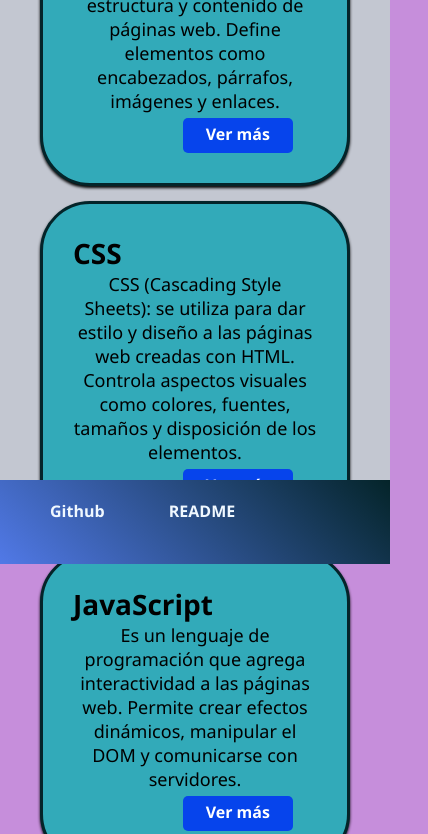
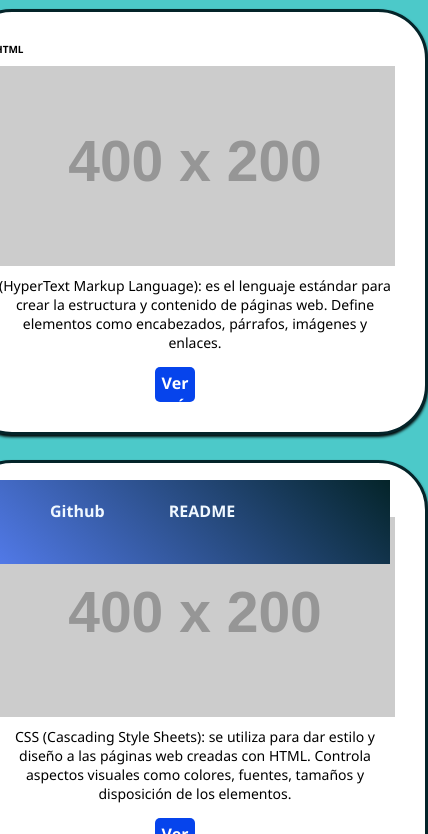
Before and after one commit to Eduard-arv/web-moderna, a plain HTML site: page index.html in a window 390 px wide. Shown: the part 280-1114 px from the top of the page, 428 px wide, since content can reach past the window. Drawn offline with Linux system fonts and the light colour scheme; placeholder pictures from the web are drawn by us.

Commit message:
creación del Lab03

```diff
--- a/index.html
+++ b/index.html
@@ -15,10 +15,12 @@
   </nav>
 
   <main>
+
+    <div class="cards">
       <h1>La Web Moderna</h1>
-
       <section class="container">
         <h2>HTML</h2>
+        <img src="https://placehold.co/400x200" alt="imagen-1">
         <P> (HyperText Markup Language): es el lenguaje estándar para crear la estructura y contenido de páginas web.
         Define elementos como encabezados, párrafos, imágenes y enlaces.</P>
         <a href="https://developer.mozilla.org/es/docs/Web/HTML" target="_blank" class="button">Ver más</a>
@@ -26,6 +28,7 @@
 
       <section class="container">
         <h2>CSS</h2>
+        <img src="https://placehold.co/400x200" alt="imagen-2">
         <P>CSS (Cascading Style Sheets): se utiliza para dar estilo y diseño a las páginas web creadas con HTML. Controla
         aspectos visuales como colores, fuentes, tamaños y disposición de los elementos.</P>
         <a href="https://developer.mozilla.org/es/docs/Web/CSS" target="_blank" class="button">Ver más</a>
@@ -33,16 +36,19 @@
 
       <section class="container">
         <h2>JavaScript</h2>
+        <img src="https://placehold.co/400x200" alt="imagen-3">
         <P>Es un lenguaje de programación que agrega interactividad a las páginas web. Permite crear efectos dinámicos, manipular el DOM y comunicarse con servidores.</P>
         <a href="https://developer.mozilla.org/es/docs/Web/JavaScript" target="_blank" class="button">Ver más</a>
       </section>
 
       <section class="container">
         <h2>HTTP</h2>
+        <img src="https://placehold.co/400x200" alt="imagen-4">
         <P>HTTP (HyperText Transfer Protocol): es el protocolo de comunicación utilizado para transferir datos entre
         servidores web y navegadores. Es la base de la World Wide Web.</P>
         <a href="https://developer.mozilla.org/es/docs/Web/HTTP" target="_blank" class="button">Ver más</a>
       </section>
+    </div>
 
   </main>
 
--- a/styles.css
+++ b/styles.css
@@ -11,7 +11,6 @@ body {
 
 nav {
   background: linear-gradient(45deg, #5179e7, #042429);
-  /* background-color: #5179e7; */
   padding: 20px;
   width: 100%;
   height: 10vh;
@@ -43,14 +42,23 @@ nav a:hover {
 
 main {
   display: flex;
-  /* flex-direction: column; */
   flex-wrap: wrap;
   position: relative;
   align-items: center;
   justify-content: center;
   height: 90vh;
   margin-top: auto;
-  background-color: #c3c7d1;
+}
+
+.cards {
+  display: flex;
+  justify-content: center;
+  align-items: center;
+  flex-wrap: wrap;
+  width: 100px;
+  height: 350px;
+  padding: auto;
+  gap: 10px;
 }
 
 section {
@@ -59,7 +67,8 @@ section {
   display: flex;
   justify-content: space-between;
   flex-direction: column;
-  /* text-align: center; */
+  text-align: center;
+
 }
 
 .container {
@@ -71,9 +80,10 @@ section {
   border-radius: 50px;
   border: solid;
   padding: 30px;
-  background-color: #32aab9;
+  background-color: #ffffff;
   border-color: #042429;
   box-shadow:  0 2px 3px;
+  gap: 10px;
 
 }
 
@@ -81,9 +91,7 @@ h1 {
   text-align: center;
   font-size: 40px;
   font-weight: bold;
-  display: flex;
   color: black;
-  margin-top: 60px;
 }
 
 h2 {
@@ -95,6 +103,7 @@ h2 {
 }
 
 p {
+  overflow-y: scroll;
   text-align: center;
   display: flex;
   font-size: 18px;
@@ -103,9 +112,10 @@ p {
 .button {
   display: block;
   justify-content: center;
+  align-items: center;
   text-align: center;
   margin-top: 5px;
-  margin-left: 45%;
+  margin-left: 40%;
   width: 110px;
   height: 35px;
   padding: 5px 10px;
@@ -120,7 +130,7 @@ p {
   background-color: #011b30; /* Change background color on hover */
 }
 
-@media only screen and (max-width: 600px) {
+ @media only screen and (max-width: 600px) {
 
   nav {
     top: auto;
@@ -128,6 +138,50 @@ p {
   }
 
   body {
-  background-color: #c68edb;
+  background-color: #4cc9c9;
+  margin: 0;
+  padding: 10px;
+  }
+
+  h1 {
+    font-size: 25px;
+  }
+
+  h2 {
+    font-size: 10px;;
+  }
+  p {
+    font-size: 14px;
+  }
+
+  /* .container {
+    width: 100%;
+    padding: 5px;
+    margin: 10px;
+  }
+
+  .cards {
+    flex-direction: column;
+    flex-wrap: wrap;
+  }  */
+
+  .button {
+      width: 10%;
+      padding: 5px;
+  }
+
+}
+
+@media screen and (max-width: 400px) {
+  body {
+      padding: 5px;
+  }
+
+  h1 {
+      font-size: 20px;
+  }
+
+  p {
+      font-size: 14px;
   }
 }
```
Lines whose indentation alone changed are shown as unchanged.
